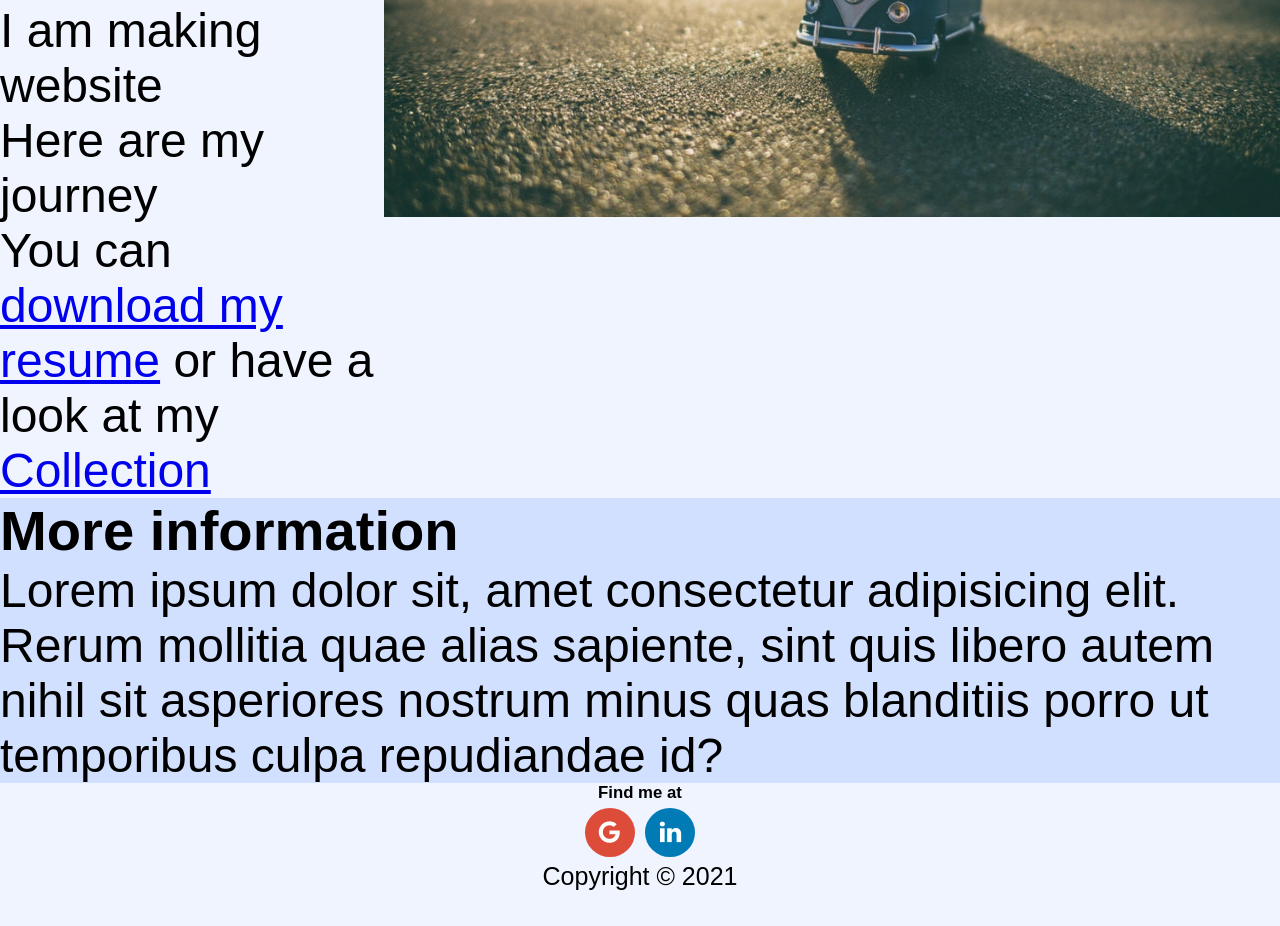
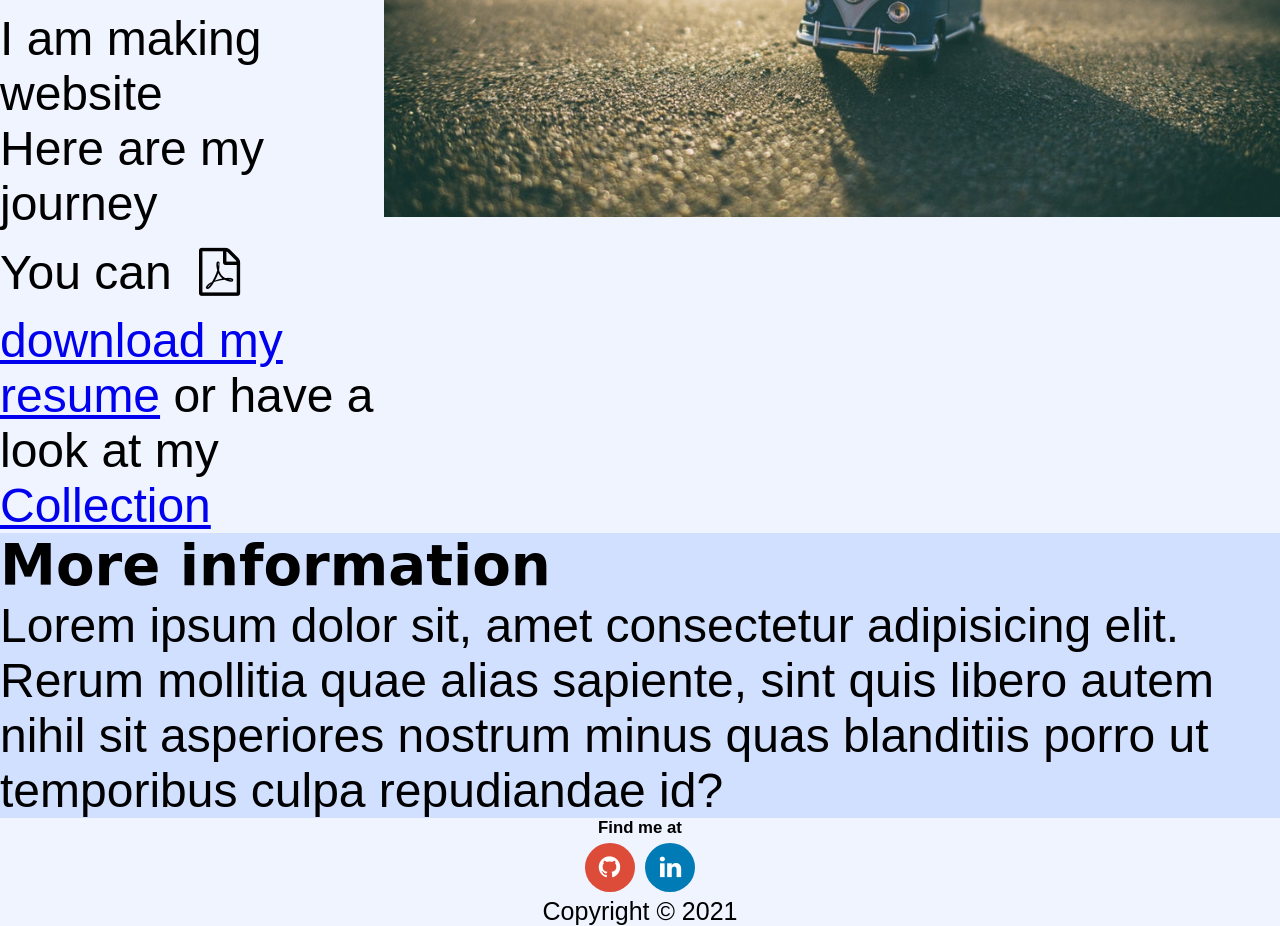
Before and after one commit to DuyNguyen999/DuyNguyen999.github.io, a plain HTML site: page index.html in a window 1280 px wide. Shown: the part 474-1400 px from the top of the page. Before the commit the page ends 1365 px from the top, so only its background shows below. Drawn offline with Linux system fonts and the light colour scheme.

Commit message:
update font, photo, social link

```diff
--- a/css/mystyle.css
+++ b/css/mystyle.css
@@ -9,6 +9,9 @@ body {
     background-color: rgb(239 244 255);
 }
 
+h1,h2,h3 {
+    font-family: 'Pacifico', cursive;
+}
 /**Footer**/
 
 footer {
@@ -29,7 +32,7 @@ footer {
 .fa:hover {
     opacity: 0.7;
 }
-.fa-google {
+.fa-github {
     background: #dd4b39;
     color: white;
   }
--- a/index.html
+++ b/index.html
@@ -49,7 +49,9 @@
             <div class="home-header-container"><br>
                 <p>I am making website</p>
                 <p>Here are my journey</p>
-                <p>You can <a href="./source/Ngoc Duy NGUYEN - Resume.pdf" download>download my resume</a> or have a look at my <a href="collection.html">Collection</a></p>
+
+                <!-- link to pfd resume -->
+                <p>You can <i class="fa fa-file-pdf-o"></i><a href="./source/Ngoc Duy NGUYEN - Resume.pdf" download>download my resume</a> or have a look at my <a href="collection.html">Collection</a></p>
             </div>
         </div>
         <img class="home-bgimage" src="./source/headerbg.jpg" alt="homeimage">
@@ -59,11 +61,13 @@
        <h3>More information</h3>
        <p>Lorem ipsum dolor sit, amet consectetur adipisicing elit. Rerum mollitia quae alias sapiente, sint quis libero autem nihil sit asperiores nostrum minus quas blanditiis porro ut temporibus culpa repudiandae id?</p>
     </aside>
+
+    <!-- Footer with link to social account -->
     <footer>
         <div class="social">
             <h6>Find me at</h6>
-            <a href="#" class="fa fa-google"></a>
-            <a href="https://www.linkedin.com/feed/" class="fa fa-linkedin"></a>
+            <a href="https://github.com/DuyNguyen999" class="fa fa-github"></a>
+            <a href="https://linkedin.com/in/ngoc-duy-nguyen" class="fa fa-linkedin"></a>
         </div>
         <div class="copyright">
             Copyright &copy; 2021
```
Also changed, not shown: collection.html (+2 -1 lines), contact.html (+3 -1 lines), 1 other file.
